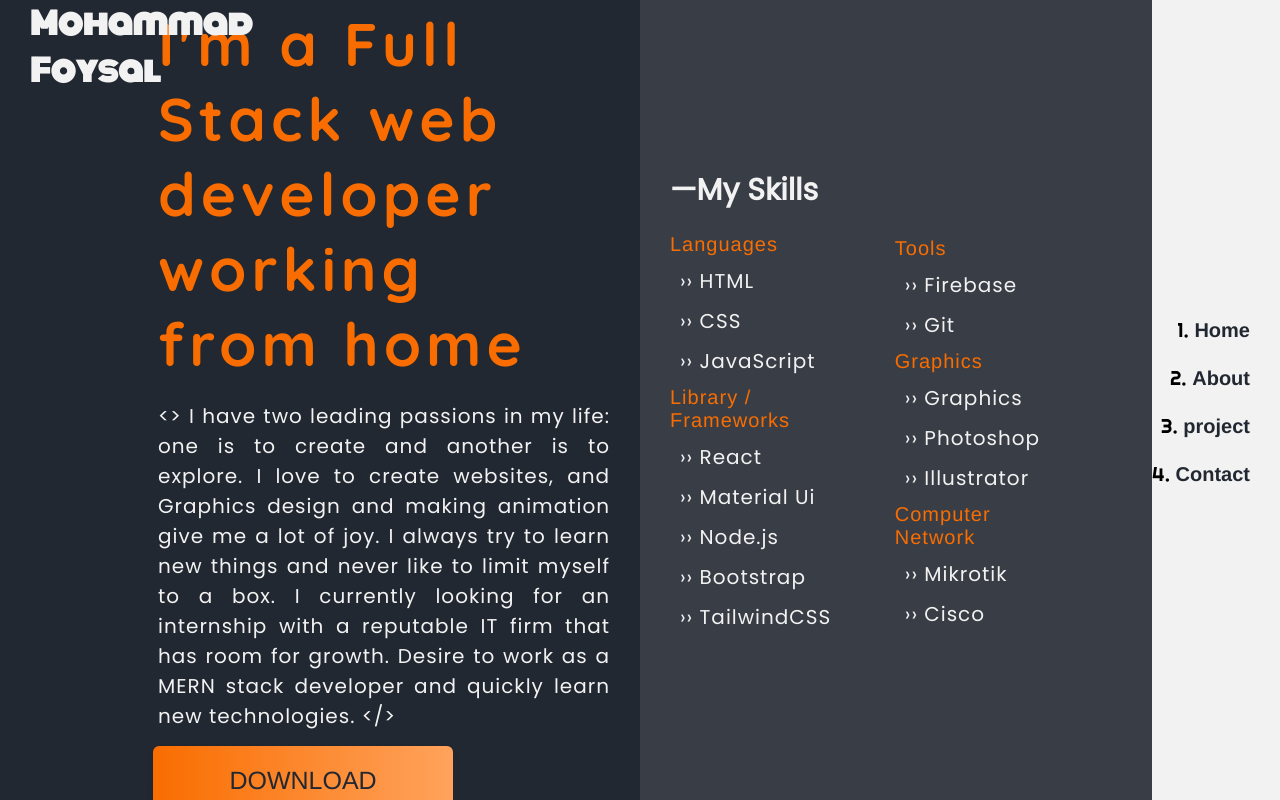
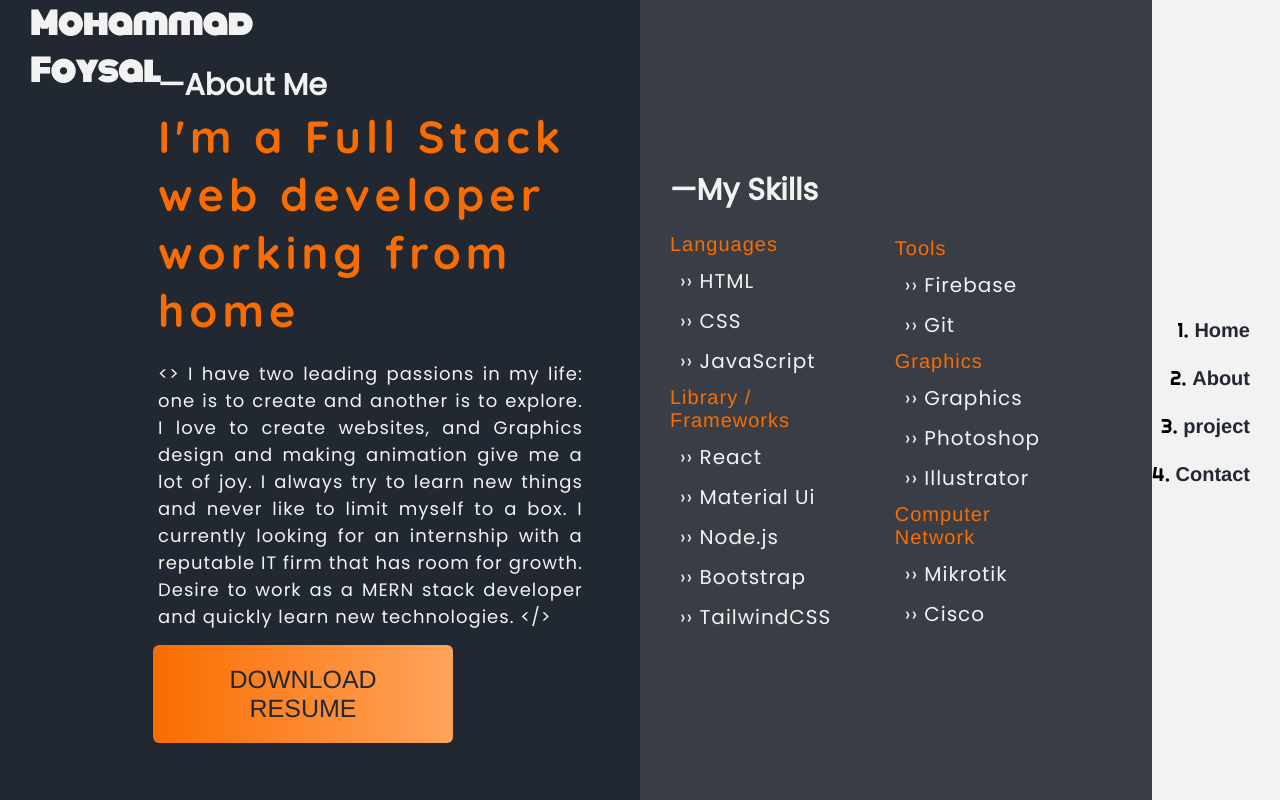
Before and after one commit to Foy5al/fullpage-portfolio, a React (Create React App) app: page /about in a window 1280 px wide. Built offline with nearby package versions, Linux system fonts and the light colour scheme.

Commit message:
responsive2

```diff
--- a/src/components/About/about.scss
+++ b/src/components/About/about.scss
@@ -2,6 +2,11 @@
 
 
 .container-about {
+    @include breakpoint(desktop-up) {
+        display: flex;
+        width: 80%;
+    }
+
     @include breakpoint(tablet-landscape-up) {
         display: block;
         overflow-y: scroll;
@@ -32,6 +37,7 @@
     width: 80vw;
     height: 100vh;
     margin: auto;
+    overflow-y: hidden;
 
 
     .leftside {
@@ -71,6 +77,10 @@
             font-family: Poppins;
 
             span {
+                @include breakpoint(desktop-up) {
+                    font-size: 45px;
+                }
+
                 @include breakpoint(mobile) {
                     font-size: 40px;
                 }
@@ -83,20 +93,29 @@
         }
 
         p {
+            @include breakpoint(desktop-up) {
+                width: 90%;
+                padding: auto;
+                font-size: 18px;
+            }
+
             @include breakpoint(tablet-landscape-up) {
                 width: 90%;
                 padding: auto;
                 text-align: justify;
                 text-justify: inter-word;
+                font-size: 18px;
             }
 
             @include breakpoint(tablet-portrait-up) {
                 width: 80%;
                 padding: auto;
+                font-size: 18px;
             }
 
             @include breakpoint(mobile) {
                 width: 85%;
+                font-size: 18px;
             }
 
             color: var(--secondColor);
@@ -113,6 +132,10 @@
     }
 
     .rightside {
+        @include breakpoint (desktop-up) {
+            height: 100vh;
+        }
+
         @include breakpoint (mobile) {
             height: auto;
         }
--- a/src/components/Projects/Projects.scss
+++ b/src/components/Projects/Projects.scss
@@ -137,6 +137,11 @@ h1 {
 }
 
 .project-container .box {
+    @include breakpoint(desktop-up) {
+        width: fill;
+        height: 400px;
+    }
+
     @include breakpoint(tablet-landscape-up) {
         width: fill;
         height: 400px;
```
Also changed, not shown: src/components/Projects/Projects.js (+2 -6 lines).
